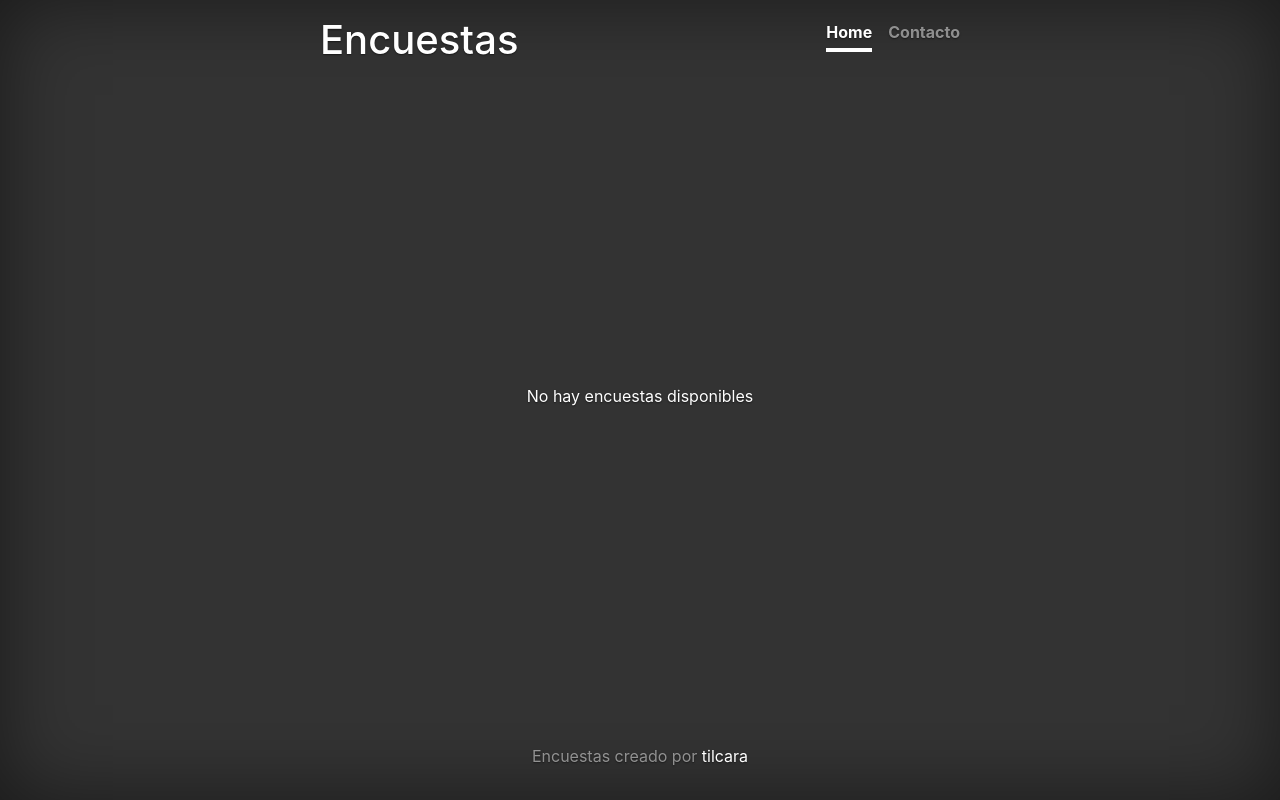
After one commit to tilcara/ProyectoEncuestas, a Django app: page / in a window 1280 px wide. The commit adds this page. Run offline with Django 3.2, Linux system fonts and the light colour scheme; data that the repository does not hold is empty; some libraries are stand-ins or nearby versions.

Commit message:
static files styles

```diff
--- a/ProyectoEncuestas/ProyectoEncuestas/settings.py
+++ b/ProyectoEncuestas/ProyectoEncuestas/settings.py
@@ -57,7 +57,7 @@ ROOT_URLCONF = 'ProyectoEncuestas.urls'
 TEMPLATES = [
     {
         'BACKEND': 'django.template.backends.django.DjangoTemplates',
-        'DIRS': [],
+        'DIRS': [os.path.join(BASE_DIR,'templates')],
         'APP_DIRS': True,
         'OPTIONS': {
             'context_processors': [
--- a/ProyectoEncuestas/ProyectoEncuestas/urls.py
+++ b/ProyectoEncuestas/ProyectoEncuestas/urls.py
@@ -18,5 +18,5 @@ from django.urls import path, include
 
 urlpatterns = [
     path('admin/', admin.site.urls),
-    path('encuestas/', include('encuestas.urls')),
+    path('', include('encuestas.urls')),
 ]
--- a/ProyectoEncuestas/encuestas/models.py
+++ b/ProyectoEncuestas/encuestas/models.py
@@ -14,6 +14,10 @@ class Pregunta(models.Model):
 		hoy=timezone.now()
 		return hoy - timedelta(days=1) <= self.fecha_publicacion <= hoy
 
+	publicada_recientemente.admin_order_field='fecha_publicacion'
+	publicada_recientemente.boolean=True
+	publicada_recientemente.short_description='¿Publicada recientemente?'
+
 	def __str__(self):
 
 		return self.pregunta
--- /dev/null
+++ b/ProyectoEncuestas/encuestas/static/encuestas/style.css
@@ -0,0 +1,106 @@
+/*
+ * Globals
+ */
+
+/* Links */
+a,
+a:focus,
+a:hover {
+  color: #fff;
+}
+
+/* Custom default button */
+.btn-secondary,
+.btn-secondary:hover,
+.btn-secondary:focus {
+  color: #333;
+  text-shadow: none; /* Prevent inheritance from `body` */
+  background-color: #fff;
+  border: .05rem solid #fff;
+}
+
+
+/*
+ * Base structure
+ */
+
+html,
+body {
+  height: 100%;
+  background-color: #333;
+}
+
+body {
+  display: -ms-flexbox;
+  display: flex;
+  color: #fff;
+  text-shadow: 0 .05rem .1rem rgba(0, 0, 0, .5);
+  box-shadow: inset 0 0 5rem rgba(0, 0, 0, .5);
+}
+
+.cover-container {
+  max-width: 42em;
+}
+
+
+/*
+ * Header
+ */
+.masthead {
+  margin-bottom: 2rem;
+}
+
+.masthead-brand {
+  margin-bottom: 0;
+}
+
+.nav-masthead .nav-link {
+  padding: .25rem 0;
+  font-weight: 700;
+  color: rgba(255, 255, 255, .5);
+  background-color: transparent;
+  border-bottom: .25rem solid transparent;
+}
+
+.nav-masthead .nav-link:hover,
+.nav-masthead .nav-link:focus {
+  border-bottom-color: rgba(255, 255, 255, .25);
+}
+
+.nav-masthead .nav-link + .nav-link {
+  margin-left: 1rem;
+}
+
+.nav-masthead .active {
+  color: #fff;
+  border-bottom-color: #fff;
+}
+
+@media (min-width: 48em) {
+  .masthead-brand {
+    float: left;
+  }
+  .nav-masthead {
+    float: right;
+  }
+}
+
+
+/*
+ * Cover
+ */
+.cover {
+  padding: 0 1.5rem;
+}
+.cover .btn-lg {
+  padding: .75rem 1.25rem;
+  font-weight: 700;
+}
+
+
+/*
+ * Footer
+ */
+.mastfoot {
+  color: rgba(255, 255, 255, .5);
+}
--- /dev/null
+++ b/ProyectoEncuestas/encuestas/templates/encuestas/base.html
@@ -0,0 +1,55 @@
+{% load static %}
+
+<!doctype html>
+<html lang="es">
+  <head>
+    <meta charset="utf-8">
+    <meta name="viewport" content="width=device-width, initial-scale=1, shrink-to-fit=no">
+    <meta name="description" content="Lista de encuestas">
+    <meta name="author" content="tilcara">
+    <link rel="icon" href="{% static 'encuestas/images/favicon.ico' %}">
+
+    <title>{% block title %}{% endblock %}</title>
+
+    <!-- Bootstrap CSS -->
+    <link rel="stylesheet" href="https://stackpath.bootstrapcdn.com/bootstrap/4.1.3/css/bootstrap.min.css" integrity="sha384-MCw98/SFnGE8fJT3GXwEOngsV7Zt27NXFoaoApmYm81iuXoPkFOJwJ8ERdknLPMO" crossorigin="anonymous">
+
+     <!-- Mi CSS -->
+    <link rel="stylesheet" type="text/css" href="{% static 'encuestas/style.css' %}">
+
+    {% block extrahead %}
+    {% endblock %}
+  </head>
+
+  <body class="text-center">
+
+    <div class="cover-container d-flex w-100 h-100 p-3 mx-auto flex-column">
+      <header class="masthead mb-auto">
+        <div class="inner">
+          <h1 class="masthead-brand">Encuestas</h1>
+          <nav class="nav nav-masthead justify-content-center">
+            <a class="nav-link active" href="{% url 'encuestas:index' %}">Home</a>
+            <a class="nav-link" href="#">Contacto</a>
+          </nav>
+        </div>
+      </header>
+
+      {% block content %}
+      {% endblock %}
+
+      <footer class="mastfoot mt-auto">
+        <div class="inner">
+          <p>Encuestas creado por<a href="#"> tilcara</a></p>
+        </div>
+      </footer>
+    </div>
+
+
+    <!-- Bootstrap core JavaScript-->
+    <script src="https://code.jquery.com/jquery-3.3.1.slim.min.js" integrity="sha384-q8i/X+965DzO0rT7abK41JStQIAqVgRVzpbzo5smXKp4YfRvH+8abtTE1Pi6jizo" crossorigin="anonymous"></script>
+    <script src="https://cdnjs.cloudflare.com/ajax/libs/popper.js/1.14.3/umd/popper.min.js" integrity="sha384-ZMP7rVo3mIykV+2+9J3UJ46jBk0WLaUAdn689aCwoqbBJiSnjAK/l8WvCWPIPm49" crossorigin="anonymous"></script>
+    <script src="https://stackpath.bootstrapcdn.com/bootstrap/4.1.3/js/bootstrap.min.js" integrity="sha384-ChfqqxuZUCnJSK3+MXmPNIyE6ZbWh2IMqE241rYiqJxyMiZ6OW/JmZQ5stwEULTy" crossorigin="anonymous"></script>
+
+  </body>
+
+</html>
--- a/ProyectoEncuestas/encuestas/templates/encuestas/index.html
+++ b/ProyectoEncuestas/encuestas/templates/encuestas/index.html
@@ -1,9 +1,21 @@
+	{% extends 'encuestas/base.html' %}
+
+	{% block title %}Encuestas{% endblock %}
+
+	{% block content %}
+
+	<div class="container-fluid">
+
     	{% if ultimas_preguntas %}
-	<ul>
+			<div class="list-group">
 			{% for pregunta in ultimas_preguntas %}
-			<li><a href="{% url 'encuestas:detalle' pregunta.id%}">{{pregunta.pregunta}}</a></li>
+				<a href="{% url 'encuestas:detalle' pregunta.id%}" class="list-group-item list-group-item-action">{{pregunta.pregunta}}</a>
 			{% endfor %}
-	</ul>
+			</div>
 		{% else %}
 		<p>No hay encuestas disponibles</p>
 		{% endif %}
+
+	</div>
+
+	{% endblock %}
--- a/ProyectoEncuestas/encuestas/views.py
+++ b/ProyectoEncuestas/encuestas/views.py
@@ -26,7 +26,7 @@ class DetailView(generic.DetailView):
 
 	def get_queryset(self):
 
-		return Pregunta.objects.filter(fecha_publicacion__lte=timezone.now())
+		return Pregunta.objects.exclude(opcion__opcion__isnull=True).filter(fecha_publicacion__lte=timezone.now())
 
 
 class ResultadosView(generic.DetailView):
```
Also changed, not shown: ProyectoEncuestas/encuestas/admin.py (+23 -2 lines), ProyectoEncuestas/encuestas/static/encuestas/estilo-detalle.css (added, +14 -0 lines), ProyectoEncuestas/encuestas/templates/encuestas/detalle.html (+29 -2 lines), ProyectoEncuestas/encuestas/templates/encuestas/resultados.html (+22 -7 lines), ProyectoEncuestas/encuestas/tests.py (+50 -17 lines), ProyectoEncuestas/templates/admin/base_site.html (added, +9 -0 lines), ProyectoEncuestas/templates/admin/index.html (added, +86 -0 lines), ProyectoEncuestas/encuestas/static/encuestas/images/background.jpg (added), ProyectoEncuestas/encuestas/static/encuestas/images/favicon.ico (added). Lines whose indentation alone changed are shown as unchanged.
